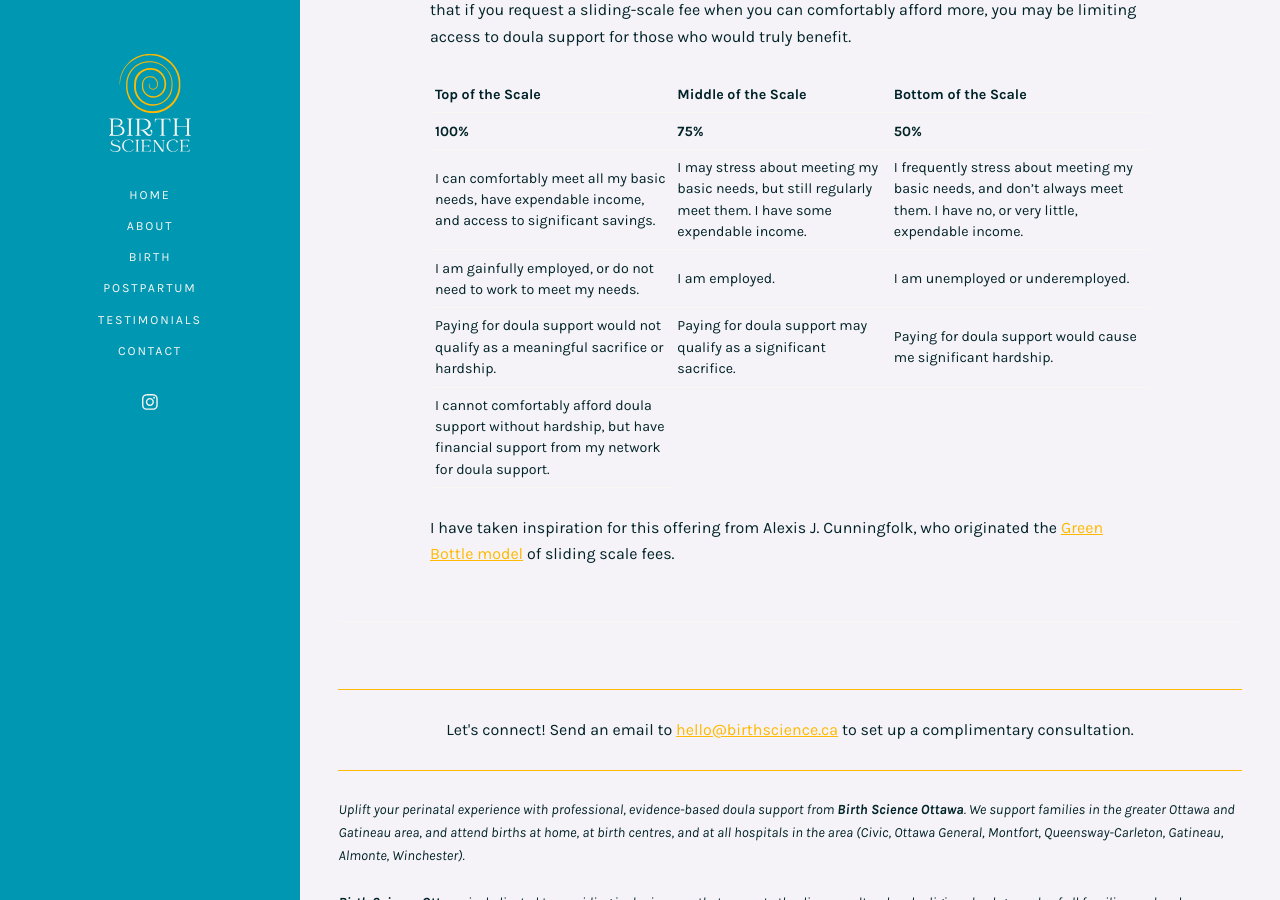
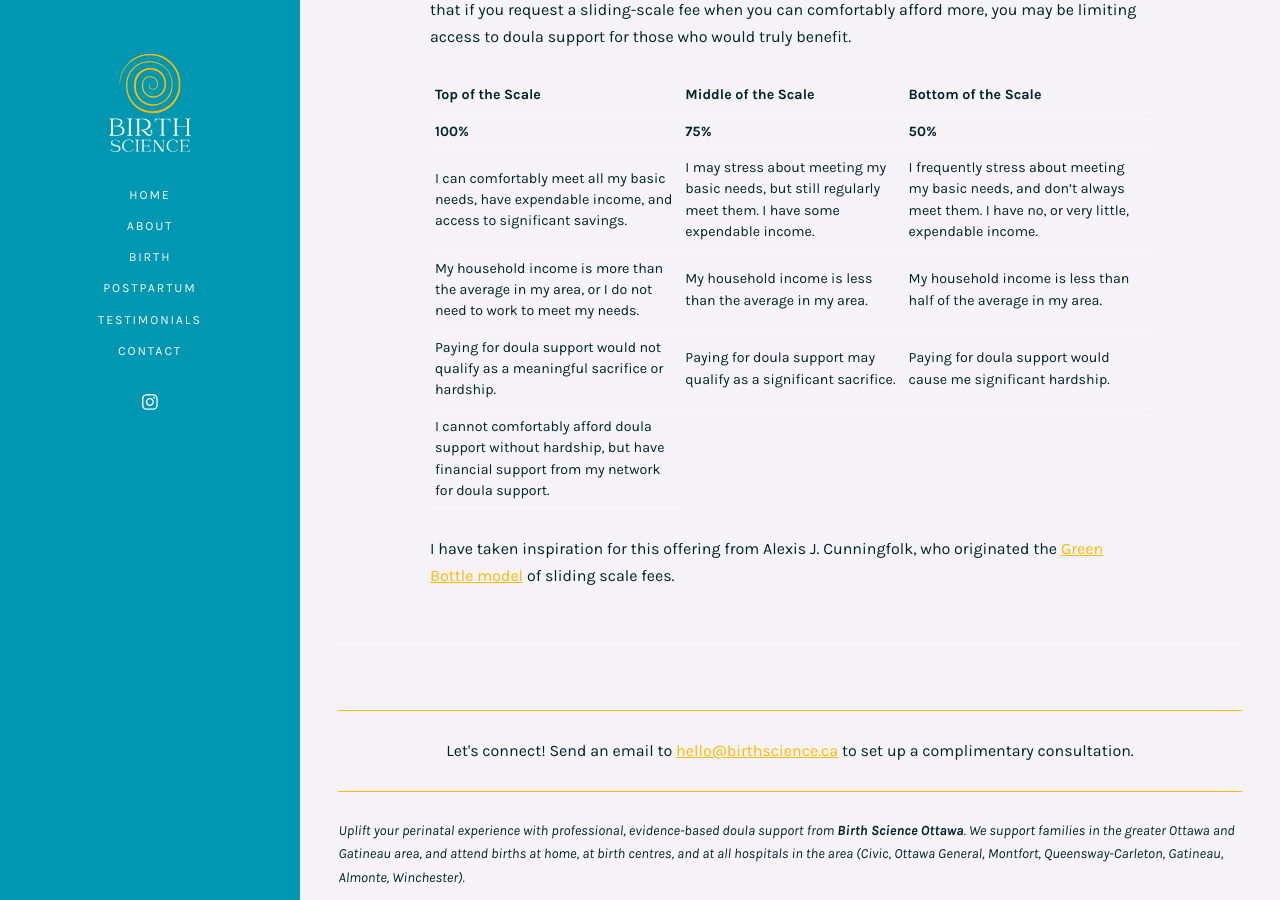
Before and after one commit to mch3rry/mypage, a Jekyll site: the page built from accessibility.md, in a window 1280 px wide and 900 px high, scrolled down 800 px. Built offline with Jekyll 4.4.1, drawn with Linux system fonts in a browser that asks for light colours.

Commit message:
Update accessibility.md

```diff
--- a/accessibility.md
+++ b/accessibility.md
@@ -33,9 +33,9 @@
     <td>I frequently stress about meeting my basic needs, and don’t always meet them. I have no, or very little, expendable income.</td>
   </tr>
   <tr>
-    <td>I am gainfully employed, or do not need to work to meet my needs.</td>
-    <td>I am employed.</td>
-    <td>I am unemployed or underemployed.</td>
+    <td>My household income is more than the average in my area, or I do not need to work to meet my needs.</td>
+    <td>My household income is less than the average in my area.</td>
+    <td>My household income is less than half of the average in my area.</td>
   </tr>
   <tr>
     <td>Paying for doula support would not qualify as a meaningful sacrifice or hardship.</td>
```
